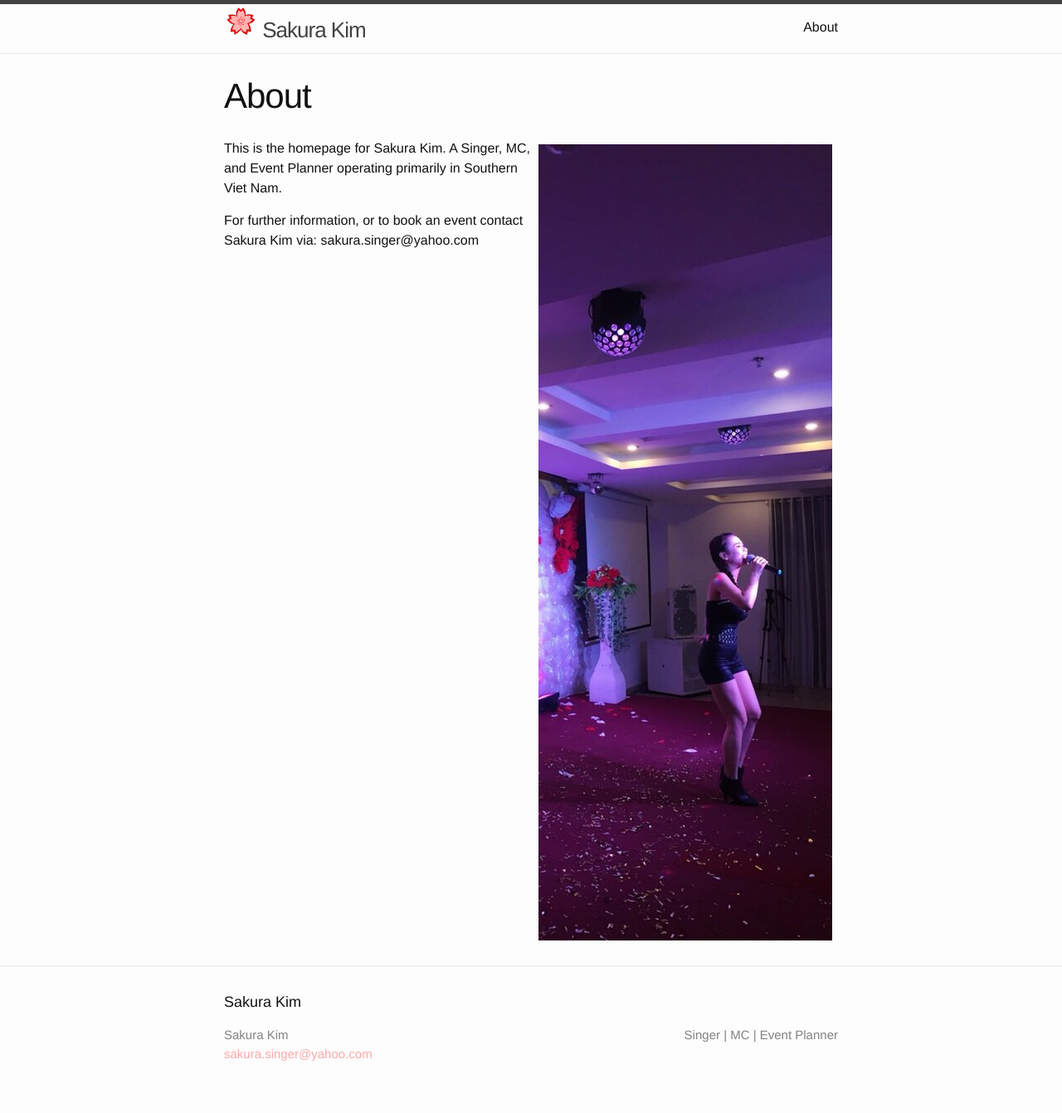
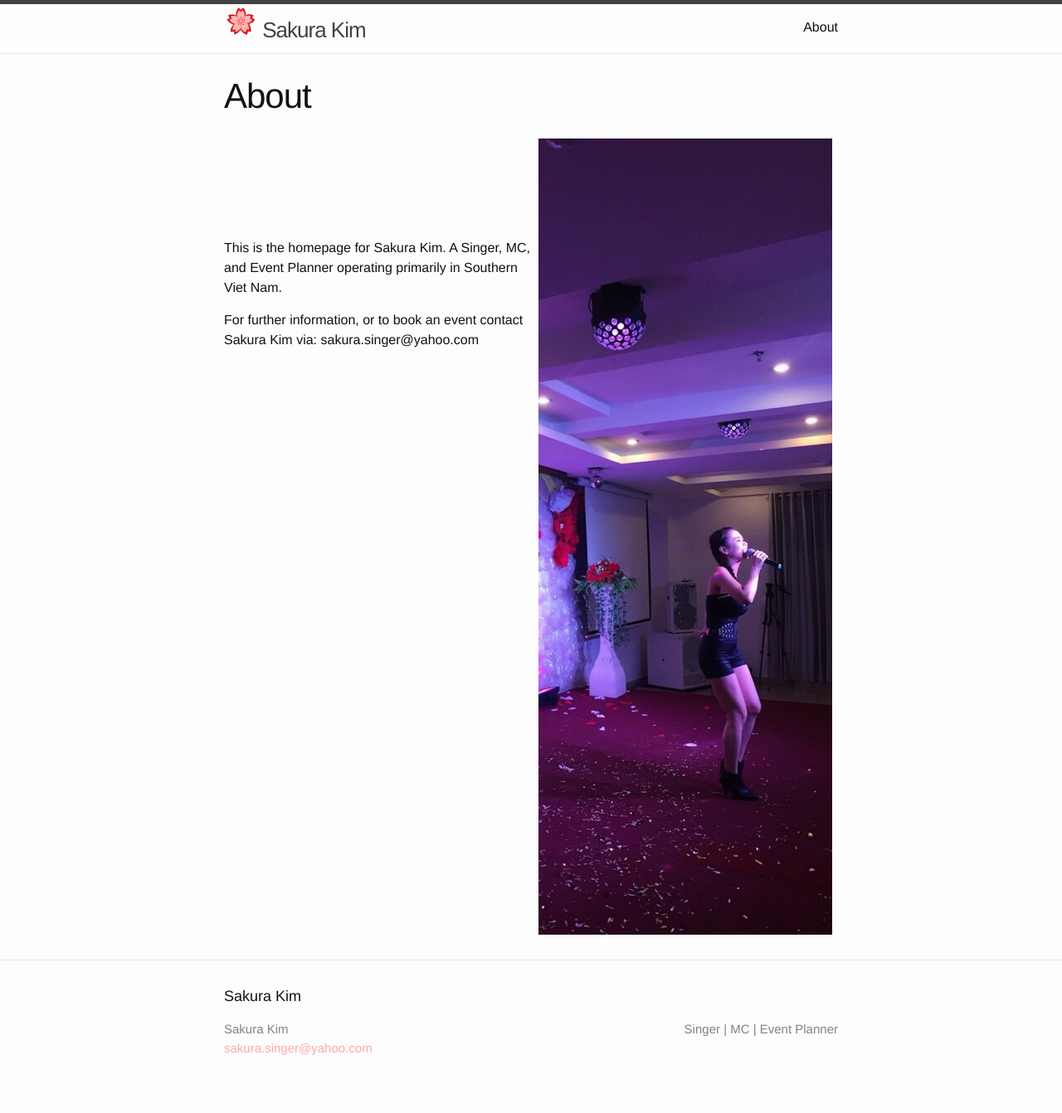
Before and after one commit to sakurakiminfo/sakurakiminfo.github.io, a Jekyll site: the page built from about.md, in a window 1280 px wide. Shown: the whole page at 83% size. Built offline with Jekyll 4.4.1, drawn with Linux system fonts in a browser that asks for light colours.

Commit message:
fixing about format

```diff
--- a/about.md
+++ b/about.md
@@ -3,8 +3,9 @@ layout: page
 title: About
 permalink: /about/
 ---
-![long]({{ site.url }}/assets/long.JPG){:style="float: right;margin-right: 7px;margin-top: 7px;"}
+![long]({{ site.url }}/assets/long.JPG){:style="float: right;margin-right: 7px;margin-top: 0px;"}
 
+<br><br><br><br><br>
 This is the homepage for Sakura Kim.  A Singer, MC, and Event Planner operating primarily in Southern Viet Nam.
 
 For further information, or to book an event contact Sakura Kim via:
```
